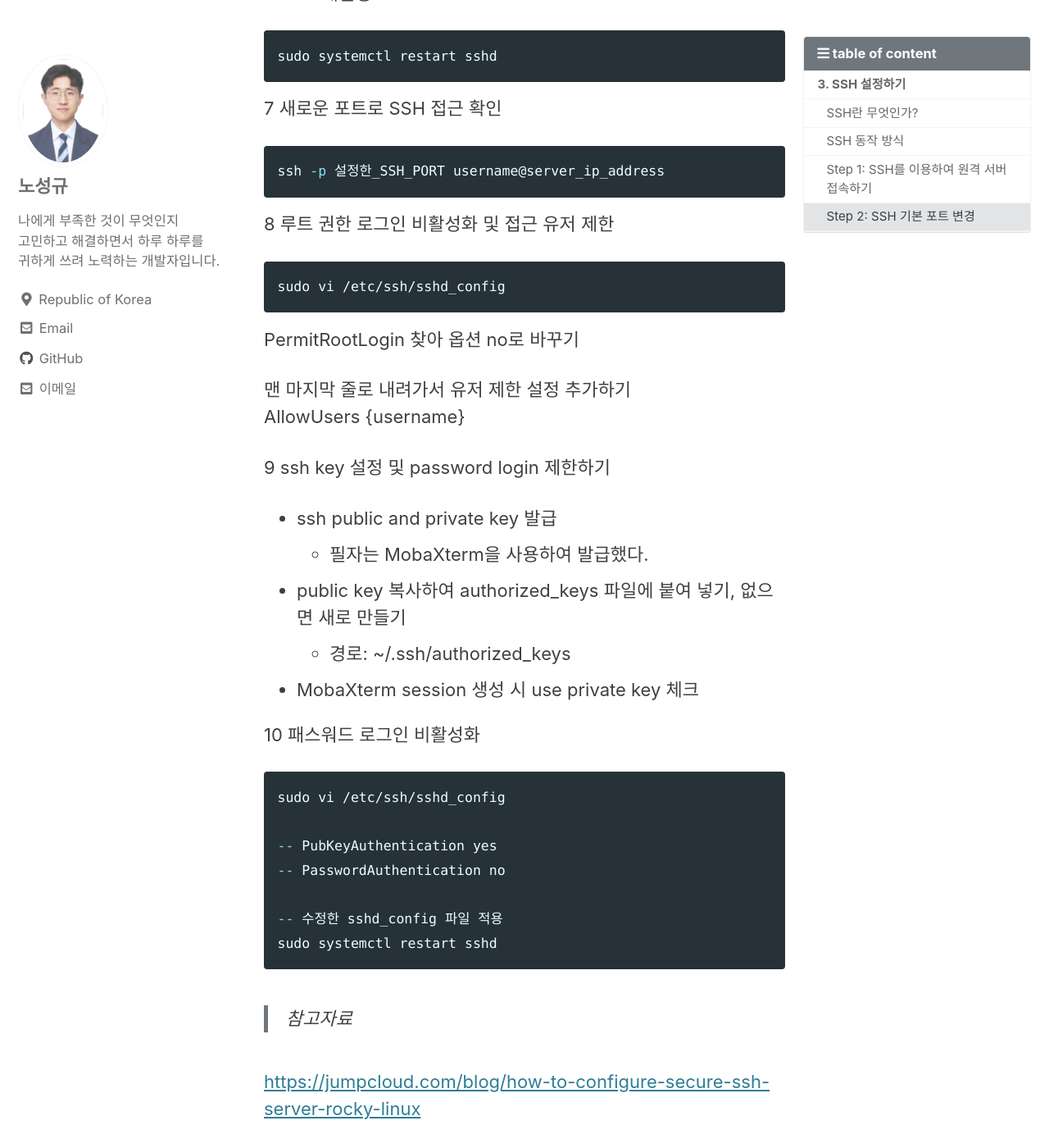
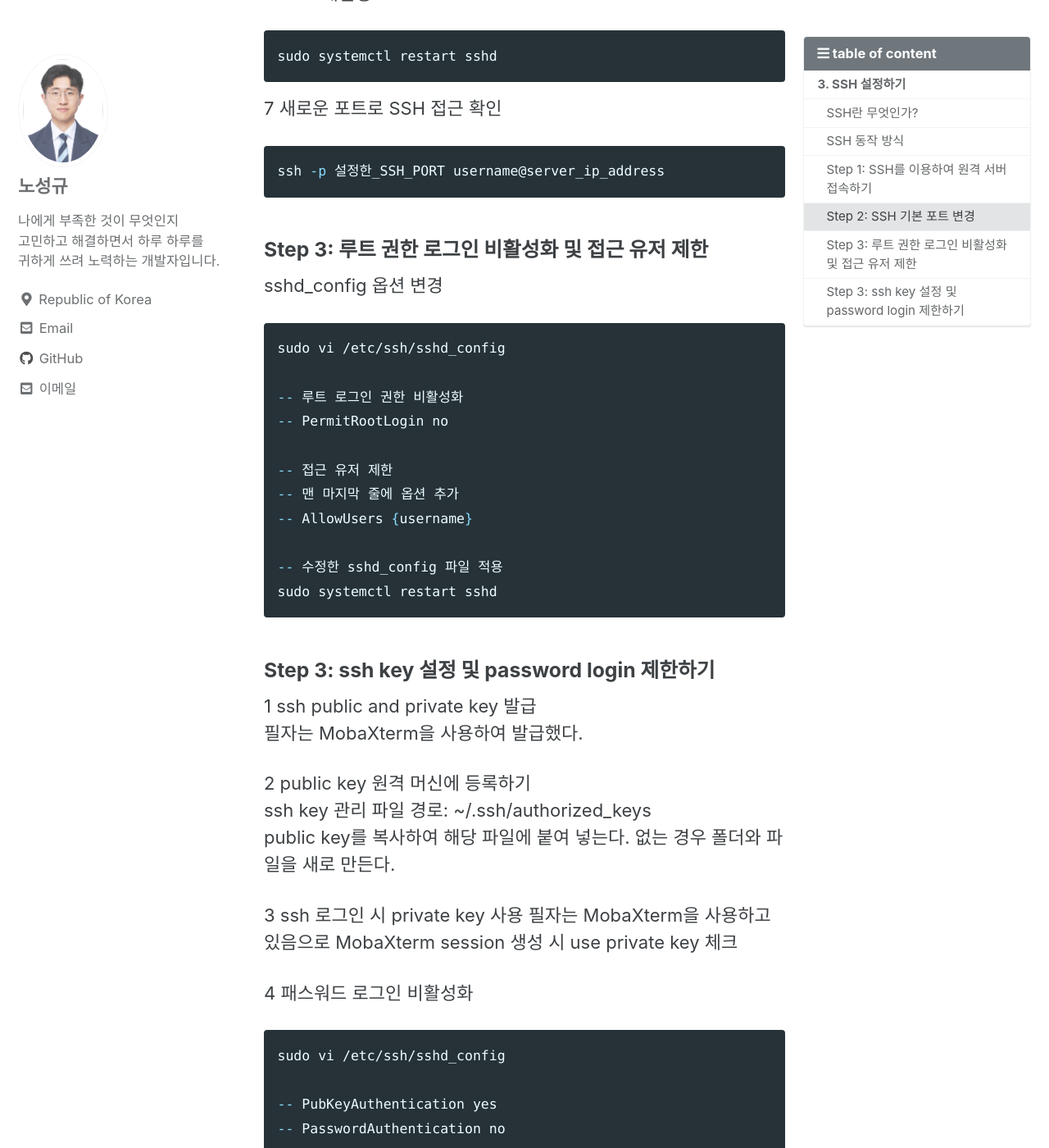
Before and after one commit to nsnnsn12/nsnnsn12.github.io, a Jekyll site: the page built from _til/linux/linux-3.md, in a window 1280 px wide and 1400 px high, scrolled down 3508 px. Shown: the whole window at 82% size. Built offline with Jekyll 4.4.1, drawn with Linux system fonts in a browser that asks for light colours; cached includes are drawn as plain includes.

````diff
--- a/_til/linux/linux-3.md
+++ b/_til/linux/linux-3.md
@@ -113,26 +113,38 @@ sudo systemctl restart sshd
 ssh -p 설정한_SSH_PORT username@server_ip_address
 ```
 
-8 루트 권한 로그인 비활성화 및 접근 유저 제한
+### Step 3: 루트 권한 로그인 비활성화 및 접근 유저 제한
+
+sshd_config 옵션 변경
 
 ```bash
 sudo vi /etc/ssh/sshd_config
+
+-- 루트 로그인 권한 비활성화
+-- PermitRootLogin no
+
+-- 접근 유저 제한
+-- 맨 마지막 줄에 옵션 추가
+-- AllowUsers {username}
+
+-- 수정한 sshd_config 파일 적용
+sudo systemctl restart sshd
 ```
 
-PermitRootLogin 찾아 옵션 no로 바꾸기
+### Step 3: ssh key 설정 및 password login 제한하기
 
-맨 마지막 줄로 내려가서 유저 제한 설정 추가하기
-AllowUsers {username}
+1 ssh public and private key 발급
+  필자는 MobaXterm을 사용하여 발급했다.
 
-9 ssh key 설정 및 password login 제한하기
+2 public key 원격 머신에 등록하기
+ssh key 관리 파일 경로: ~/.ssh/authorized_keys
+public key를 복사하여 해당 파일에 붙여 넣는다.
+없는 경우 폴더와 파일을 새로 만든다.
 
-- ssh public and private key 발급
-  - 필자는 MobaXterm을 사용하여 발급했다.
-- public key 복사하여 authorized_keys 파일에 붙여 넣기, 없으면 새로 만들기
-  - 경로: ~/.ssh/authorized_keys
-- MobaXterm session 생성 시 use private key 체크
+3 ssh 로그인 시 private key 사용
+필자는 MobaXterm을 사용하고 있음으로 MobaXterm session 생성 시 use private key 체크
 
-10 패스워드 로그인 비활성화
+4 패스워드 로그인 비활성화
 
 ```bash
 sudo vi /etc/ssh/sshd_config
--- /dev/null
+++ b/_til/linux/linux-4.md
@@ -0,0 +1,78 @@
+---
+title: '리눅스 서버 구축 4(가상화 설정)'
+layout: single
+author_profile: true
+read_time: true
+comments: true
+share: true
+related: true
+categories:
+- Linux
+
+# table of contents
+toc: true # 오른쪽 부분에 목차를 자동 생성해준다.
+toc_label: "table of content" # toc 이름 설정
+toc_icon: "bars" # 아이콘 설정
+toc_sticky: true # 마우스 스크롤과 함께 내려갈 것인지 설정
+---
+
+## 목표
+
+Cockpit을 이용하여 KVM을 사용한다.
+
+## Cockpit이란
+
+Cockpit은 리눅스 서버를 모니터링하고 관리하는 웹 UI 기반의 도구.
+
+주요 특징
+
+- 웹 콘솔을 통해 서버 자원 모니터링
+- 9090 포트를 기본으로 사용
+- 네트워크 구성, 시스템 서비스, 스토리지 설정 등을 웹에서 관리 가능
+
+## KVM이란
+
+KVM(Kernel-based Virtual Machine)은 리눅스 커널에 통합된 오픈소스 가상화 기술
+
+주요 특징
+
+- 리눅스 커널과 직접 통합되어 있어 높은 성능과 안정성을 제공
+
+## Cockpit 설치
+
+Cockpit은 Rocky Linux 설치 시 기본적으로 포함되어 있다.
+하지만 KVM을 지원하는 기능은 따로 설치가 필요하다.
+
+```bash
+-- KVM 지원 기능
+dnf install -y cockpit-machines
+
+-- KVM 설치치
+dnf install -y libvirt
+```
+
+## Cockpit 및 KVM 기능 활성화
+
+```bash
+systemctl enable --now libvirtd cockpit.socket
+```
+
+해당 명령어 실행 후 http://ip_address:9090로 관리 페이지에 접근할 수 있다.
+
+## 가상화 머신 생성
+
+생성 방법은 UI가 직관적이기 때문에 별다른 설명없이 설치 가능하다.
+그래도 자세한 설명이 필요하다면 아래의 링크를 참고하자.
+<https://docs.rockylinux.org/guides/virtualization/cockpit-machines/>
+
+## 용어 정리
+
+- 인바운드와 아웃바운드
+  - 트래픽에 네트워크 간에 이동하는 방향을 의미
+    인바운드: 트래픽이 들어오는 것(요청받는 것)
+    아웃바운드: 트래픽이 나가는 것(요청하는 것)
+
+>참고자료
+<https://docs.rockylinux.org/guides/virtualization/cockpit-machines/>
+<https://docs.redhat.com/en/documentation/red_hat_enterprise_linux/9/html/configuring_and_managing_virtualization/configuring-virtual-machine-network-connections_configuring-and-managing-virtualization>
+<https://docs.redhat.com/en/documentation/red_hat_enterprise_linux/9/html/configuring_and_managing_networking/configuring-a-network-bridge_configuring-and-managing-networking#configuring-a-network-bridge-by-using-nmcli_configuring-a-network-bridge>
````
